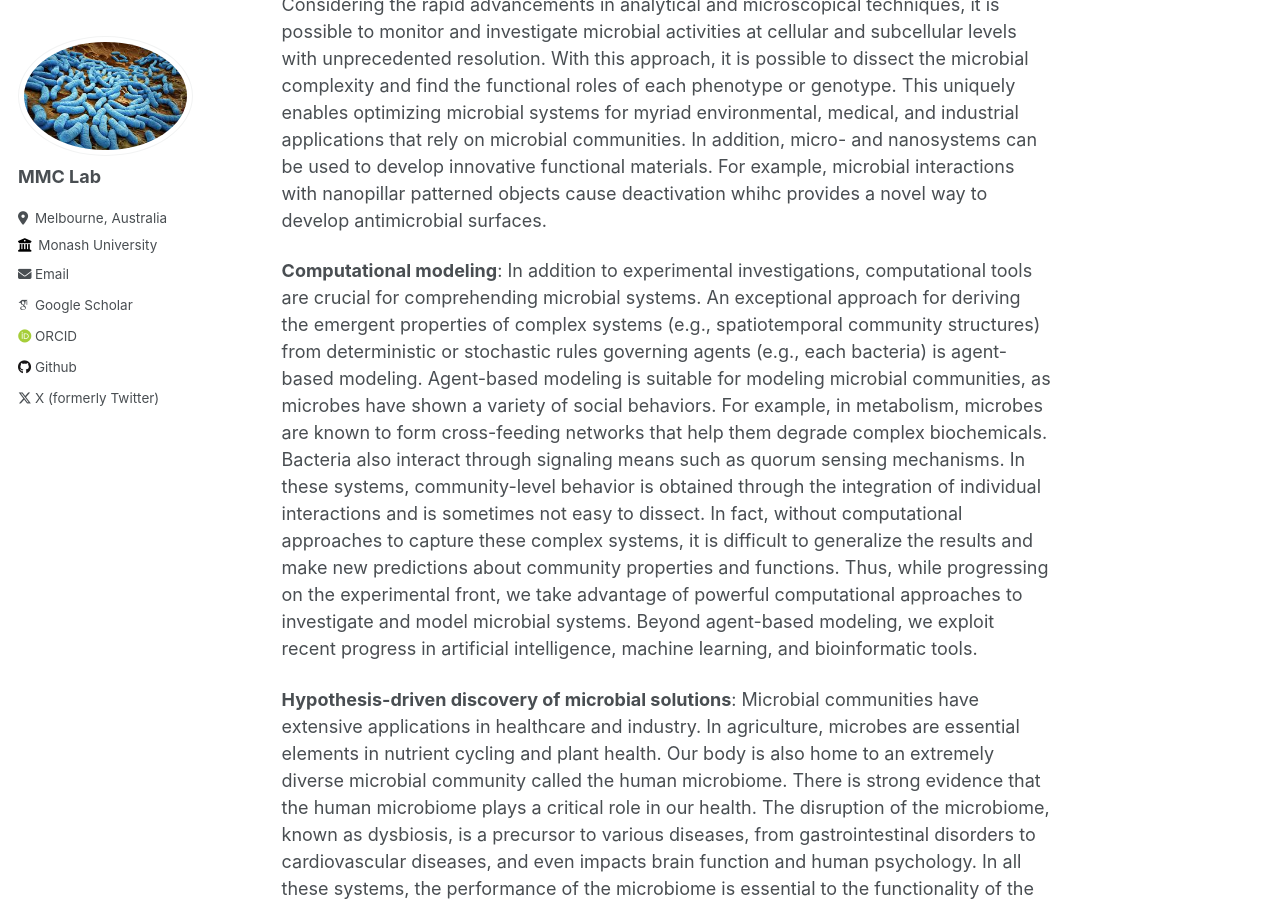
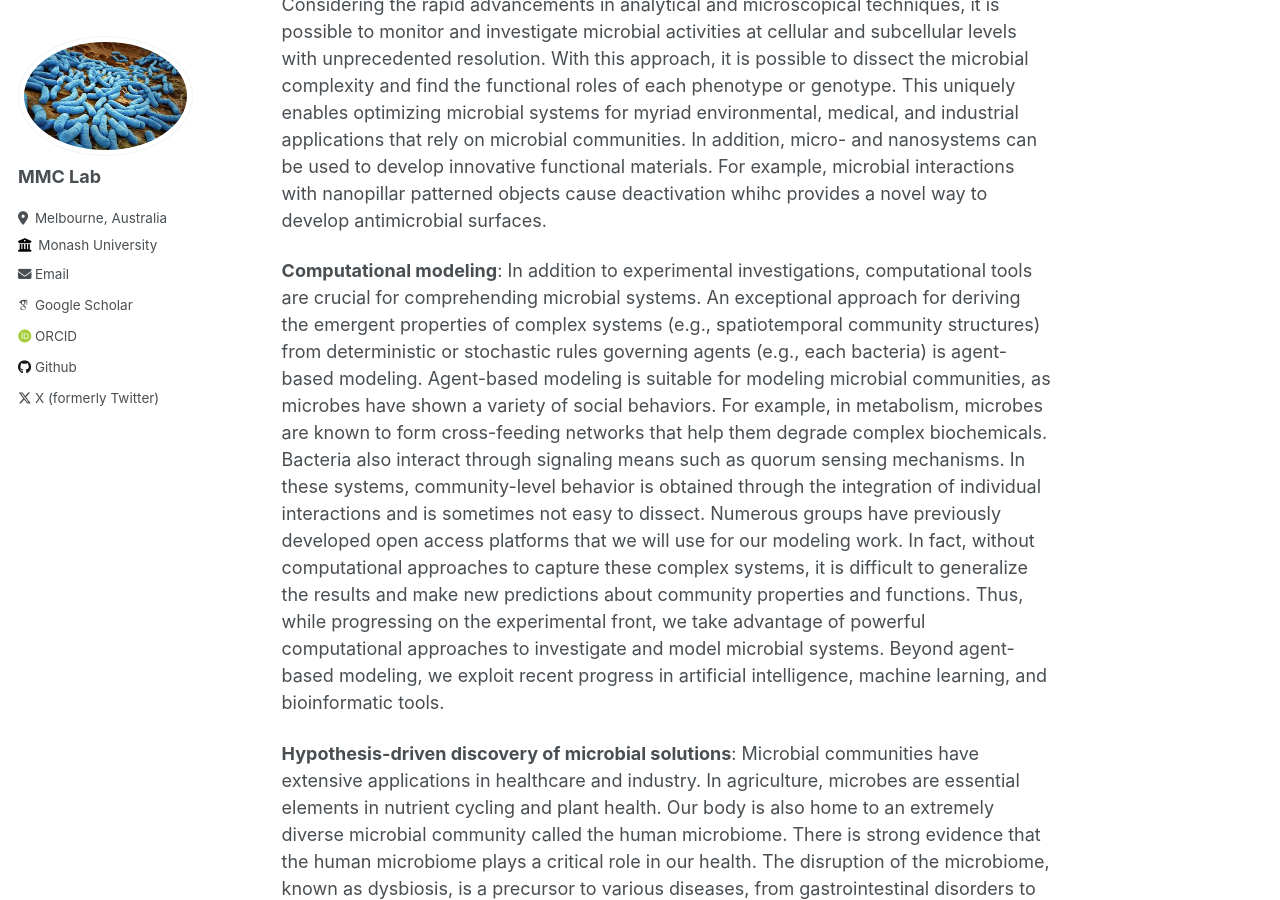
Before and after one commit to AminValiei/valieilab, a Jekyll site: the page built from _pages/about.md, in a window 1280 px wide and 900 px high, scrolled down 653 px. Built offline with Jekyll 4.4.1, drawn with Linux system fonts in a browser that asks for light colours; some web fonts are replaced.

Commit message:
Update about.md

```diff
--- a/_pages/about.md
+++ b/_pages/about.md
@@ -11,7 +11,7 @@ The study of the microbial world, once shrouded in mystery, has been undergoing
 
 **Micro- and nanodevices for investigation of microbial systems** The recent revolution of next-generation sequencing has enabled the characterization of microbial compositions with unprecedentedly high throughput. However, the large amount of data obtained through this method fails to capture the spatiotemporal attributes of microbial communities. A central emphasis of our research involves the development of micro-engineered devices, termed "microbiome-on-a-chip" or "biofilm-on-a-chip",  to faithfully emulate the microenvironment of microbial communities. These devices enable the creation of physicochemical cues at a length scale comparable to the size of microbes. Considering the rapid advancements in analytical and microscopical techniques, it is possible to monitor and investigate microbial activities at cellular and subcellular levels with unprecedented resolution. With this approach, it is possible to dissect the microbial complexity and find the functional roles of each phenotype or genotype. This uniquely enables optimizing microbial systems for myriad environmental, medical, and industrial applications that rely on microbial communities. In addition, micro- and nanosystems can be used to develop innovative functional materials. For example, microbial interactions with nanopillar patterned objects cause deactivation whihc provides a novel way to develop antimicrobial surfaces.
 
-**Computational modeling**: In addition to experimental investigations, computational tools are crucial for comprehending microbial systems. An exceptional approach for deriving the emergent properties of complex systems (e.g., spatiotemporal community structures) from deterministic or stochastic rules governing agents (e.g., each bacteria) is agent-based modeling. Agent-based modeling is suitable for modeling microbial communities, as microbes have shown a variety of social behaviors. For example, in metabolism, microbes are known to form cross-feeding networks that help them degrade complex biochemicals. Bacteria also interact through signaling means such as quorum sensing mechanisms. In these systems, community-level behavior is obtained through the integration of individual interactions and is sometimes not easy to dissect. In fact, without computational approaches to capture these complex systems, it is difficult to generalize the results and make new predictions about community properties and functions. Thus, while progressing on the experimental front, we take advantage of powerful computational approaches to investigate and model microbial systems. Beyond agent-based modeling, we exploit recent progress in artificial intelligence, machine learning, and bioinformatic tools.
+**Computational modeling**: In addition to experimental investigations, computational tools are crucial for comprehending microbial systems. An exceptional approach for deriving the emergent properties of complex systems (e.g., spatiotemporal community structures) from deterministic or stochastic rules governing agents (e.g., each bacteria) is agent-based modeling. Agent-based modeling is suitable for modeling microbial communities, as microbes have shown a variety of social behaviors. For example, in metabolism, microbes are known to form cross-feeding networks that help them degrade complex biochemicals. Bacteria also interact through signaling means such as quorum sensing mechanisms. In these systems, community-level behavior is obtained through the integration of individual interactions and is sometimes not easy to dissect. Numerous groups have previously developed open access platforms that we will use for our modeling work. In fact, without computational approaches to capture these complex systems, it is difficult to generalize the results and make new predictions about community properties and functions. Thus, while progressing on the experimental front, we take advantage of powerful computational approaches to investigate and model microbial systems. Beyond agent-based modeling, we exploit recent progress in artificial intelligence, machine learning, and bioinformatic tools.
 
 **Hypothesis-driven discovery of microbial solutions**: Microbial communities have extensive applications in healthcare and industry. In agriculture, microbes are essential elements in nutrient cycling and plant health. Our body is also home to an extremely diverse microbial community called the human microbiome. There is strong evidence that the human microbiome plays a critical role in our health. The disruption of the microbiome, known as dysbiosis, is a precursor to various diseases, from gastrointestinal disorders to cardiovascular diseases, and even impacts brain function and human psychology. In all these systems, the performance of the microbiome is essential to the functionality of the entire system. By developing in-vitro and in-silico models, it is possible to gain a bottom-up approach to these interactions and devise new solutions (e.g., new therapeutic techniques). Ultimately, these solutions must be tested in real life. To this end, we use various in vivo models for evaluating the efficacy of microbial therapies we develop. We also test the scalability of our solutions for environmental and industrial applications in the lab by building appropriate models.
 
```
